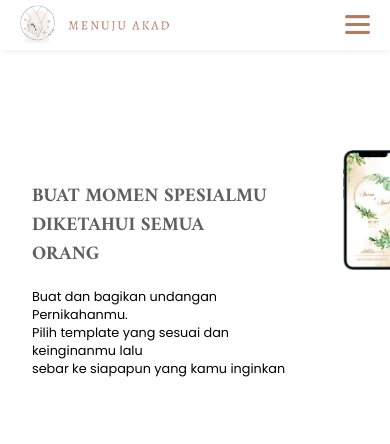
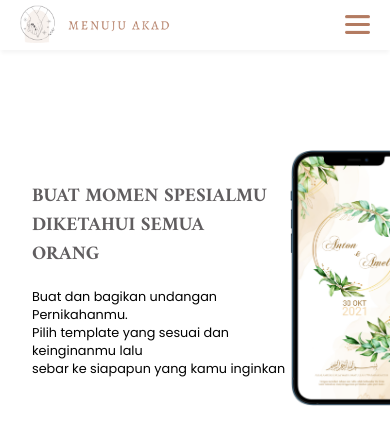
Before and after one commit to bktech-id/menujuakad, a React (Create React App) app: page / in a window 390 px wide. Shown: the top 444 px of the page. Built offline with nearby package versions, Linux system fonts and the light colour scheme.

Commit message:
fix: fix image

```diff
--- a/src/containers/HomePage/styles.module.css
+++ b/src/containers/HomePage/styles.module.css
@@ -36,7 +36,7 @@
   display: none;
 }
 
-@media (max-width: 768px) {
+@media (max-width: 575.98px) {
   .designDesktop {
     display: none;
   }
@@ -45,7 +45,7 @@
     display: block;
     position: absolute;
     right: 0;
-    width: 12vw;
+    width: 100px;
   }
 
   .aboutWording {
```
